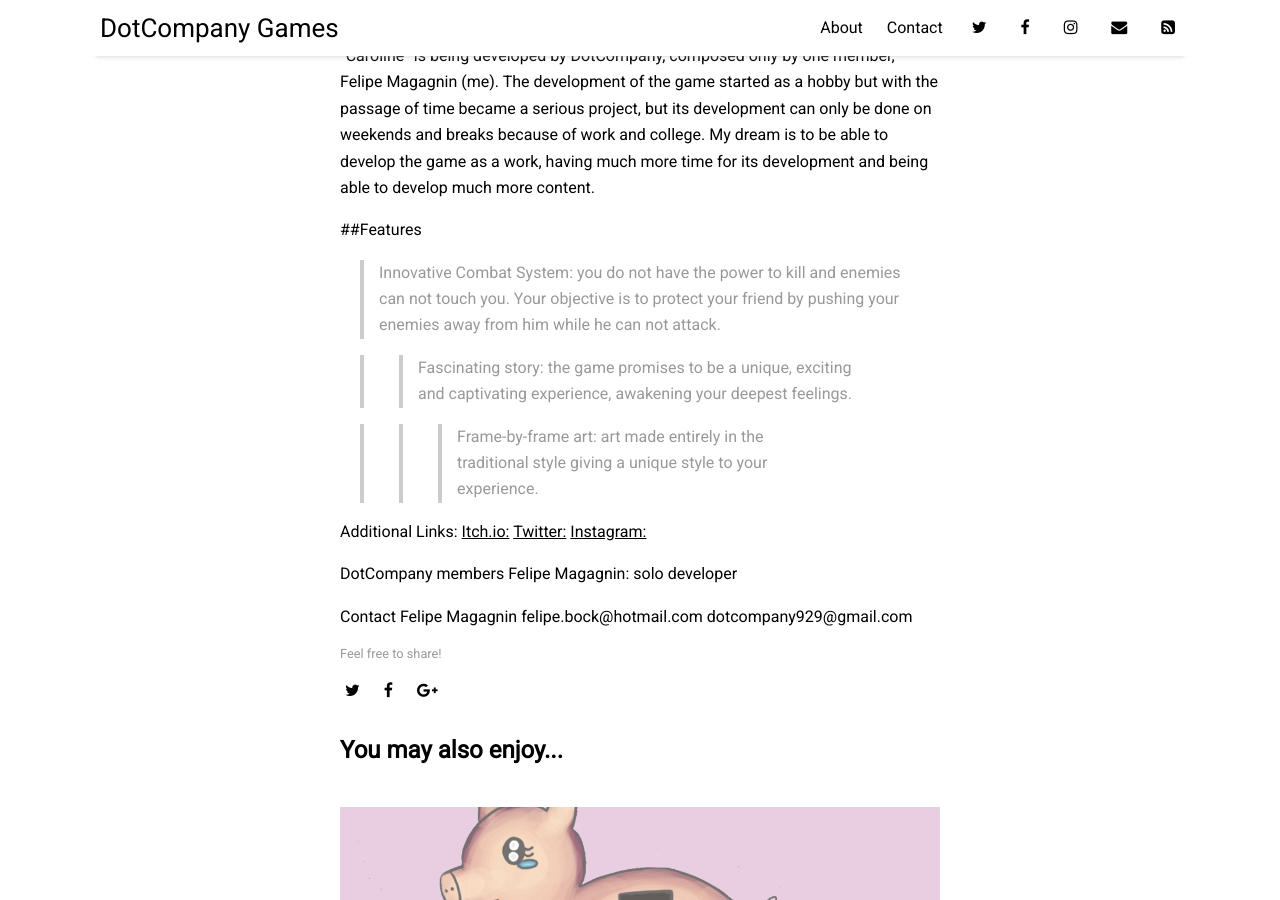
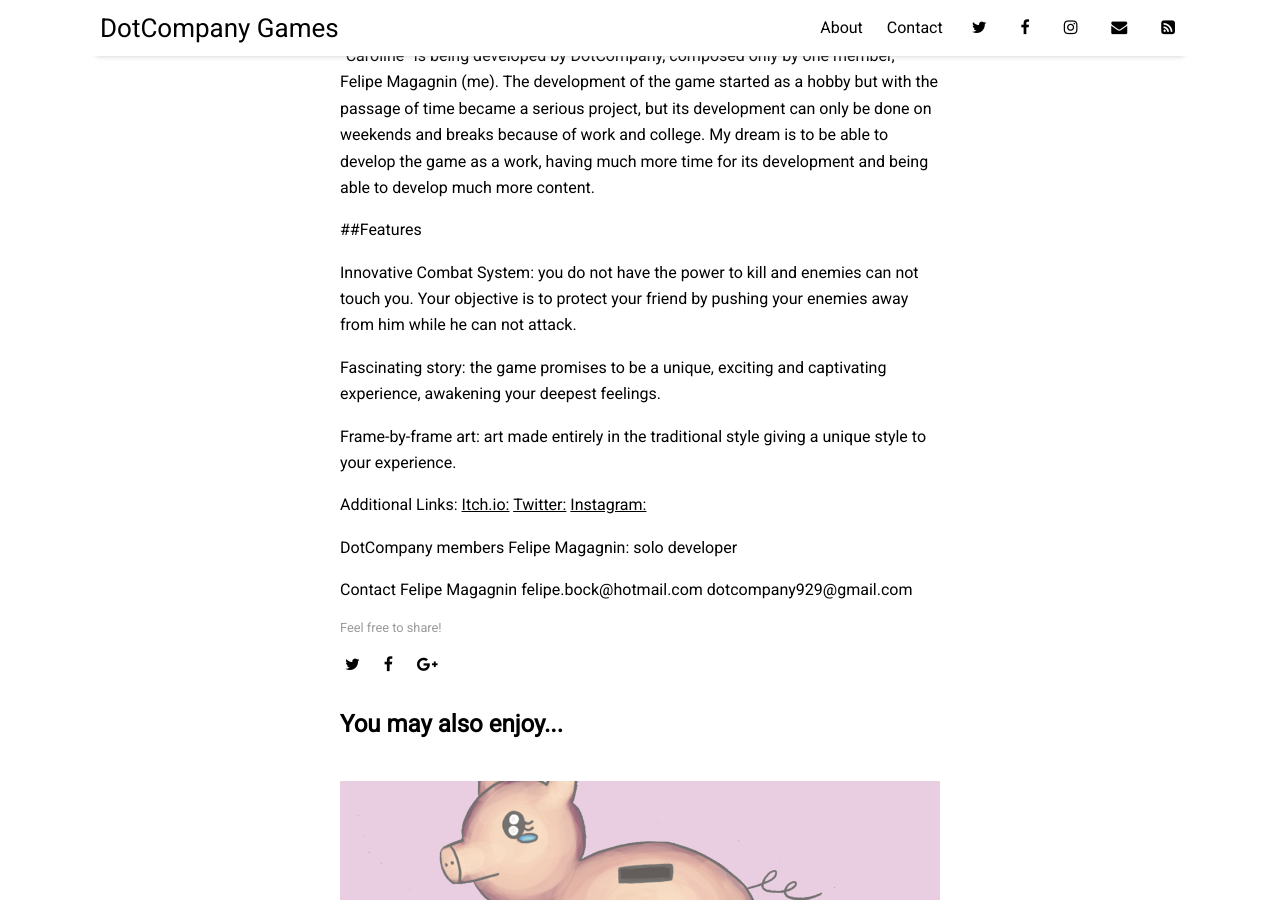
Before and after one commit to dotcompanygames/dotcompanygames.github.io, a Jekyll site: the page built from _posts/2017-01-01-Caroline.md, in a window 1280 px wide and 900 px high, scrolled down 638 px. Built offline with Jekyll 4.4.1, drawn with Linux system fonts in a browser that asks for light colours; nearby versions of some CDN libraries.

```diff
--- a/_posts/2017-01-01-Caroline.md
+++ b/_posts/2017-01-01-Caroline.md
@@ -15,11 +15,11 @@ Caroline is a game that asks the question "why do we kill people who kill people
 
 ##Features
 
->Innovative Combat System: you do not have the power to kill and enemies can not touch you. Your objective is to protect your friend by pushing your enemies away from him while he can not attack.
+Innovative Combat System: you do not have the power to kill and enemies can not touch you. Your objective is to protect your friend by pushing your enemies away from him while he can not attack.
 
->>Fascinating story: the game promises to be a unique, exciting and captivating experience, awakening your deepest feelings.
+Fascinating story: the game promises to be a unique, exciting and captivating experience, awakening your deepest feelings.
 
->>>Frame-by-frame art: art made entirely in the traditional style giving a unique style to your experience.
+Frame-by-frame art: art made entirely in the traditional style giving a unique style to your experience.
 
 Additional Links:
 [Itch.io:](https://dotcompany.itch.io/caroline)
```
